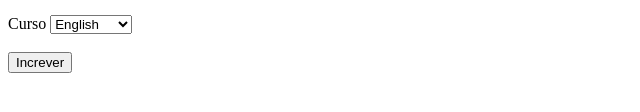
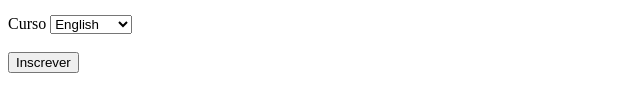
Before and after one commit to AlbertoNguenha/School-languages, a plain HTML site: page index.html in a window 1280 px wide. Shown: the part 140-252 px from the top of the page, 0-640 px from the left. Drawn offline with Linux system fonts and the light colour scheme.

Commit message:
correcao

```diff
--- a/index.html
+++ b/index.html
@@ -22,7 +22,7 @@
             <option value="Italiano" id="ita">Italiano</option>
             <option value="Mandarim" id="ma">Mandarim</option>
         </select><br><br>
-        <button type="submit" onclick="">Increver</button>
+        <button type="submit" onclick="">Inscrever</button>
     </form>
 </body>
 </html>
```
